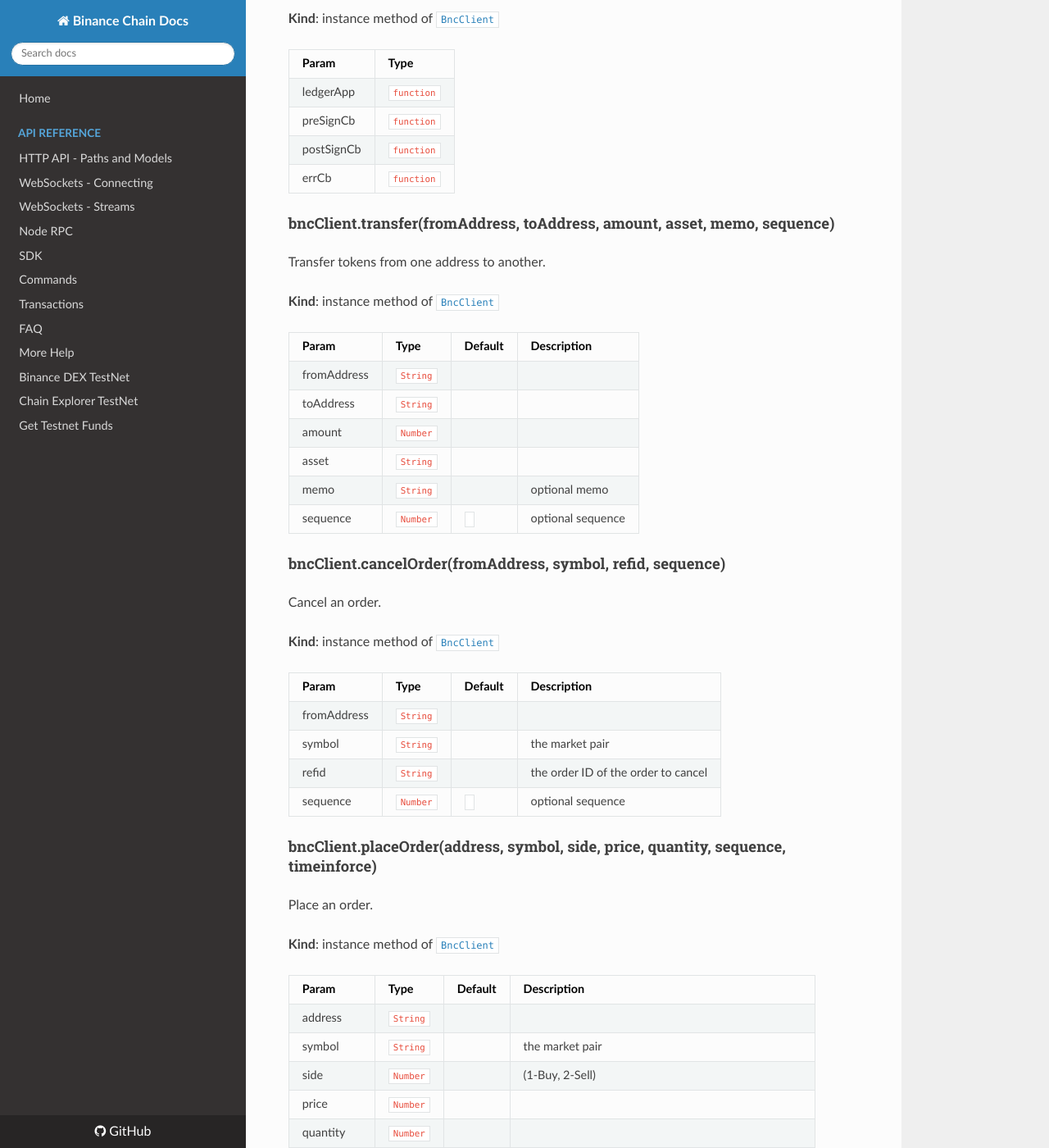
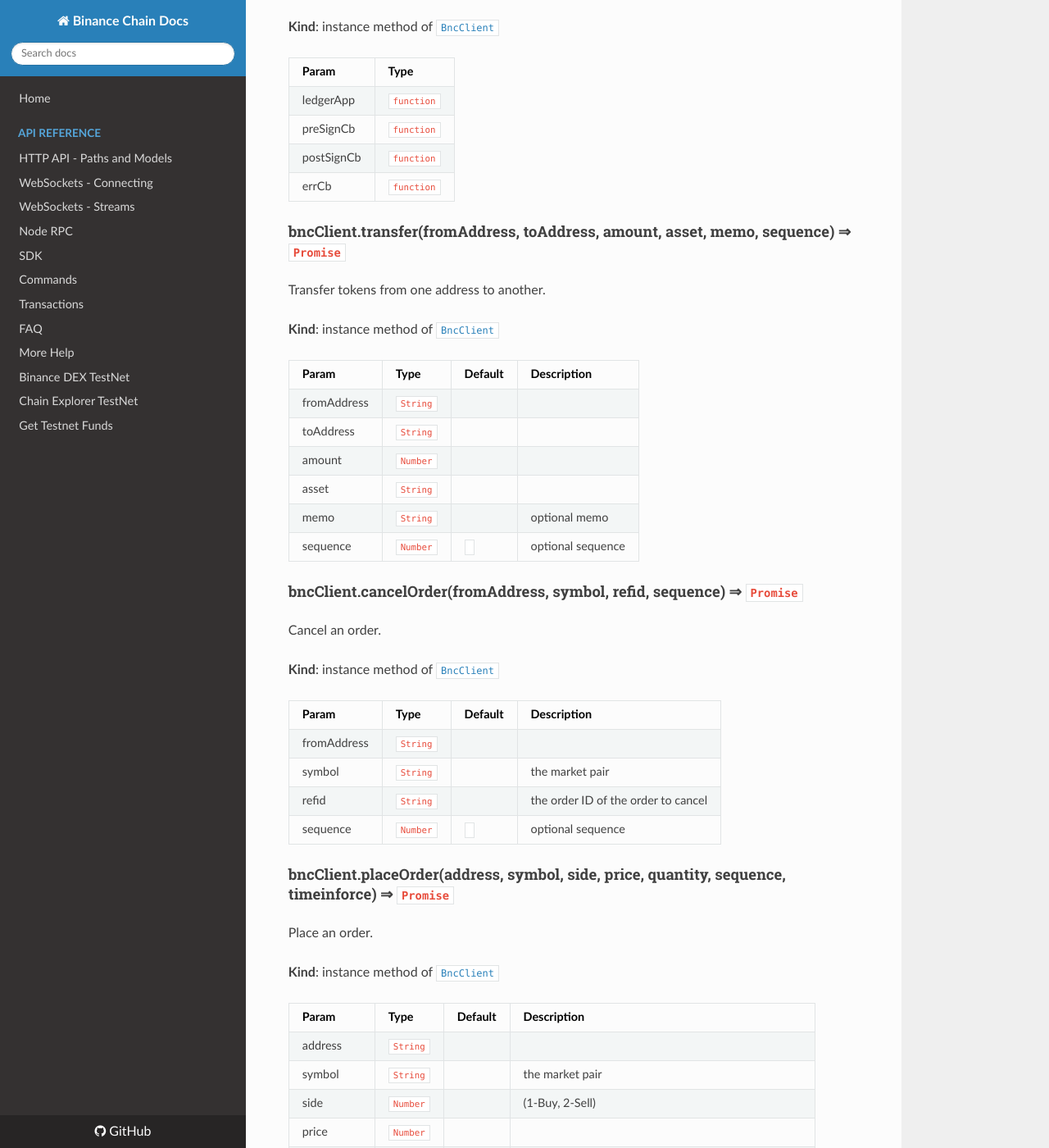
Before and after one commit to yash-sharma1/docs-site, an MkDocs documentation site: the page built from docs/api-reference/js-sdk/jsdoc.md, in a window 1280 px wide and 1400 px high, scrolled down 2887 px. Shown: the whole window at 82% size. Built offline with MkDocs 1.6.1, drawn with Linux system fonts in a browser that asks for light colours; nearby versions of some CDN libraries; some of the changed text lies outside the part shown.

Commit message:
jsdoc update again

```diff
--- a/docs/api-reference/js-sdk/jsdoc.md
+++ b/docs/api-reference/js-sdk/jsdoc.md
@@ -34,12 +34,12 @@
             * [.setSigningDelegate(delegate)](#module_client.BncClient+setSigningDelegate)
             * [.useDefaultSigningDelegate()](#module_client.BncClient+useDefaultSigningDelegate)
             * [.useLedgerSigningDelegate(ledgerApp, preSignCb, postSignCb, errCb)](#module_client.BncClient+useLedgerSigningDelegate)
-            * [.transfer(fromAddress, toAddress, amount, asset, memo, sequence)](#module_client.BncClient+transfer)
-            * [.cancelOrder(fromAddress, symbol, refid, sequence)](#module_client.BncClient+cancelOrder)
-            * [.placeOrder(address, symbol, side, price, quantity, sequence, timeinforce)](#module_client.BncClient+placeOrder)
-            * [._sendTransaction(msg, stdSignMsg, address, sequence, memo, sync)](#module_client.BncClient+_sendTransaction) ⇒ <code>Object</code>
-            * [.getAccount(address)](#module_client.BncClient+getAccount)
-            * [.getBalance(address)](#module_client.BncClient+getBalance)
+            * [.transfer(fromAddress, toAddress, amount, asset, memo, sequence)](#module_client.BncClient+transfer) ⇒ <code>Promise</code>
+            * [.cancelOrder(fromAddress, symbol, refid, sequence)](#module_client.BncClient+cancelOrder) ⇒ <code>Promise</code>
+            * [.placeOrder(address, symbol, side, price, quantity, sequence, timeinforce)](#module_client.BncClient+placeOrder) ⇒ <code>Promise</code>
+            * [._sendTransaction(msg, stdSignMsg, address, sequence, memo, sync)](#module_client.BncClient+_sendTransaction) ⇒ <code>Promise</code>
+            * [.getAccount(address)](#module_client.BncClient+getAccount) ⇒ <code>Promise</code>
+            * [.getBalance(address)](#module_client.BncClient+getBalance) ⇒ <code>Promise</code>
             * [.createAccount()](#module_client.BncClient+createAccount) ⇒ <code>Object</code>
             * [.createAccountWithKeystore(password)](#module_client.BncClient+createAccountWithKeystore)
             * [.createAccountWithMneomnic()](#module_client.BncClient+createAccountWithMneomnic) ⇒ <code>Object</code>
@@ -67,12 +67,12 @@
     * [.setSigningDelegate(delegate)](#module_client.BncClient+setSigningDelegate)
     * [.useDefaultSigningDelegate()](#module_client.BncClient+useDefaultSigningDelegate)
     * [.useLedgerSigningDelegate(ledgerApp, preSignCb, postSignCb, errCb)](#module_client.BncClient+useLedgerSigningDelegate)
-    * [.transfer(fromAddress, toAddress, amount, asset, memo, sequence)](#module_client.BncClient+transfer)
-    * [.cancelOrder(fromAddress, symbol, refid, sequence)](#module_client.BncClient+cancelOrder)
-    * [.placeOrder(address, symbol, side, price, quantity, sequence, timeinforce)](#module_client.BncClient+placeOrder)
-    * [._sendTransaction(msg, stdSignMsg, address, sequence, memo, sync)](#module_client.BncClient+_sendTransaction) ⇒ <code>Object</code>
-    * [.getAccount(address)](#module_client.BncClient+getAccount)
-    * [.getBalance(address)](#module_client.BncClient+getBalance)
+    * [.transfer(fromAddress, toAddress, amount, asset, memo, sequence)](#module_client.BncClient+transfer) ⇒ <code>Promise</code>
+    * [.cancelOrder(fromAddress, symbol, refid, sequence)](#module_client.BncClient+cancelOrder) ⇒ <code>Promise</code>
+    * [.placeOrder(address, symbol, side, price, quantity, sequence, timeinforce)](#module_client.BncClient+placeOrder) ⇒ <code>Promise</code>
+    * [._sendTransaction(msg, stdSignMsg, address, sequence, memo, sync)](#module_client.BncClient+_sendTransaction) ⇒ <code>Promise</code>
+    * [.getAccount(address)](#module_client.BncClient+getAccount) ⇒ <code>Promise</code>
+    * [.getBalance(address)](#module_client.BncClient+getBalance) ⇒ <code>Promise</code>
     * [.createAccount()](#module_client.BncClient+createAccount) ⇒ <code>Object</code>
     * [.createAccountWithKeystore(password)](#module_client.BncClient+createAccountWithKeystore)
     * [.createAccountWithMneomnic()](#module_client.BncClient+createAccountWithMneomnic) ⇒ <code>Object</code>
@@ -135,7 +135,7 @@
 
 <a name="module_client.BncClient+transfer"></a>
 
-#### bncClient.transfer(fromAddress, toAddress, amount, asset, memo, sequence)
+#### bncClient.transfer(fromAddress, toAddress, amount, asset, memo, sequence) ⇒ <code>Promise</code>
 Transfer tokens from one address to another.
 
 **Kind**: instance method of [<code>BncClient</code>](#module_client.BncClient)
@@ -151,7 +151,7 @@
 
 <a name="module_client.BncClient+cancelOrder"></a>
 
-#### bncClient.cancelOrder(fromAddress, symbol, refid, sequence)
+#### bncClient.cancelOrder(fromAddress, symbol, refid, sequence) ⇒ <code>Promise</code>
 Cancel an order.
 
 **Kind**: instance method of [<code>BncClient</code>](#module_client.BncClient)
@@ -165,7 +165,7 @@
 
 <a name="module_client.BncClient+placeOrder"></a>
 
-#### bncClient.placeOrder(address, symbol, side, price, quantity, sequence, timeinforce)
+#### bncClient.placeOrder(address, symbol, side, price, quantity, sequence, timeinforce) ⇒ <code>Promise</code>
 Place an order.
 
 **Kind**: instance method of [<code>BncClient</code>](#module_client.BncClient)
@@ -182,11 +182,10 @@
 
 <a name="module_client.BncClient+_sendTransaction"></a>
 
-#### bncClient.\_sendTransaction(msg, stdSignMsg, address, sequence, memo, sync) ⇒ <code>Object</code>
+#### bncClient.\_sendTransaction(msg, stdSignMsg, address, sequence, memo, sync) ⇒ <code>Promise</code>
 Broadcast a raw transaction to the blockchain.
 
 **Kind**: instance method of [<code>BncClient</code>](#module_client.BncClient)
-**Returns**: <code>Object</code> - response (success or fail)
 
 | Param | Type | Default | Description |
 | --- | --- | --- | --- |
@@ -199,7 +198,7 @@
 
 <a name="module_client.BncClient+getAccount"></a>
 
-#### bncClient.getAccount(address)
+#### bncClient.getAccount(address) ⇒ <code>Promise</code>
 get account
 
 **Kind**: instance method of [<code>BncClient</code>](#module_client.BncClient)
@@ -210,7 +209,7 @@
 
 <a name="module_client.BncClient+getBalance"></a>
 
-#### bncClient.getBalance(address)
+#### bncClient.getBalance(address) ⇒ <code>Promise</code>
 get balances
 
 **Kind**: instance method of [<code>BncClient</code>](#module_client.BncClient)
```
